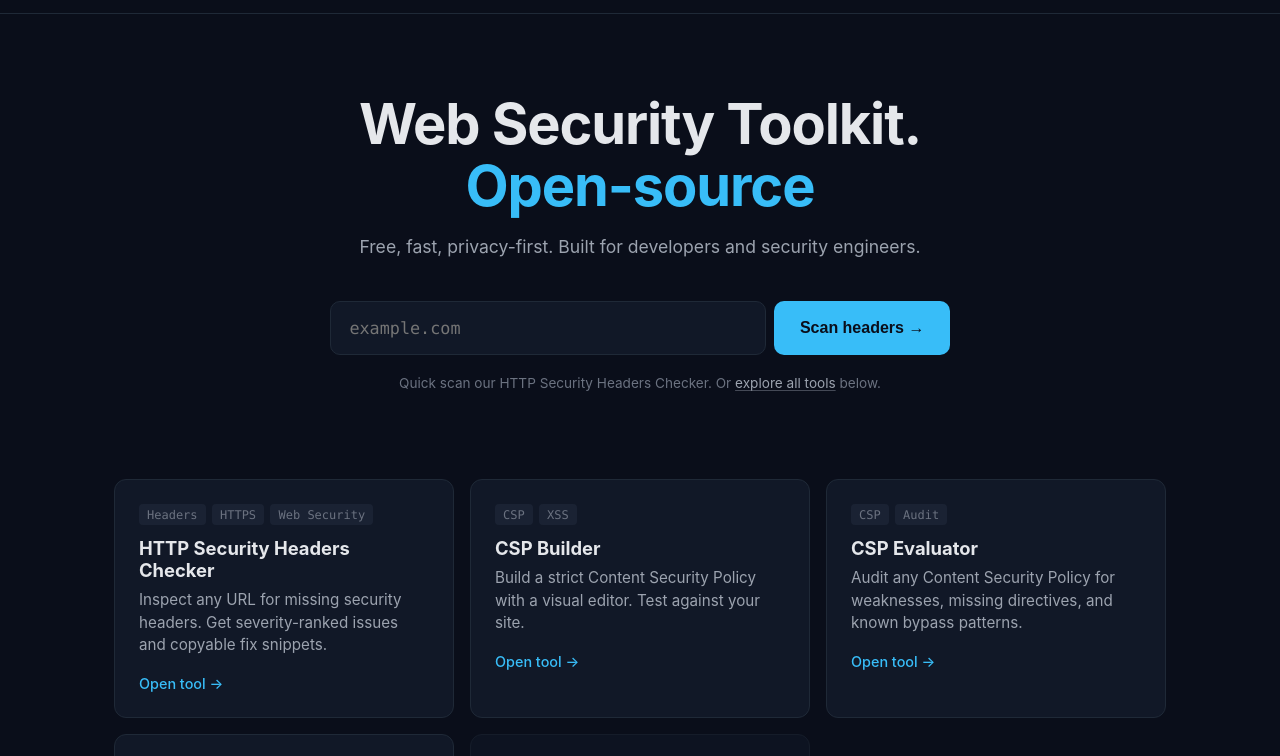
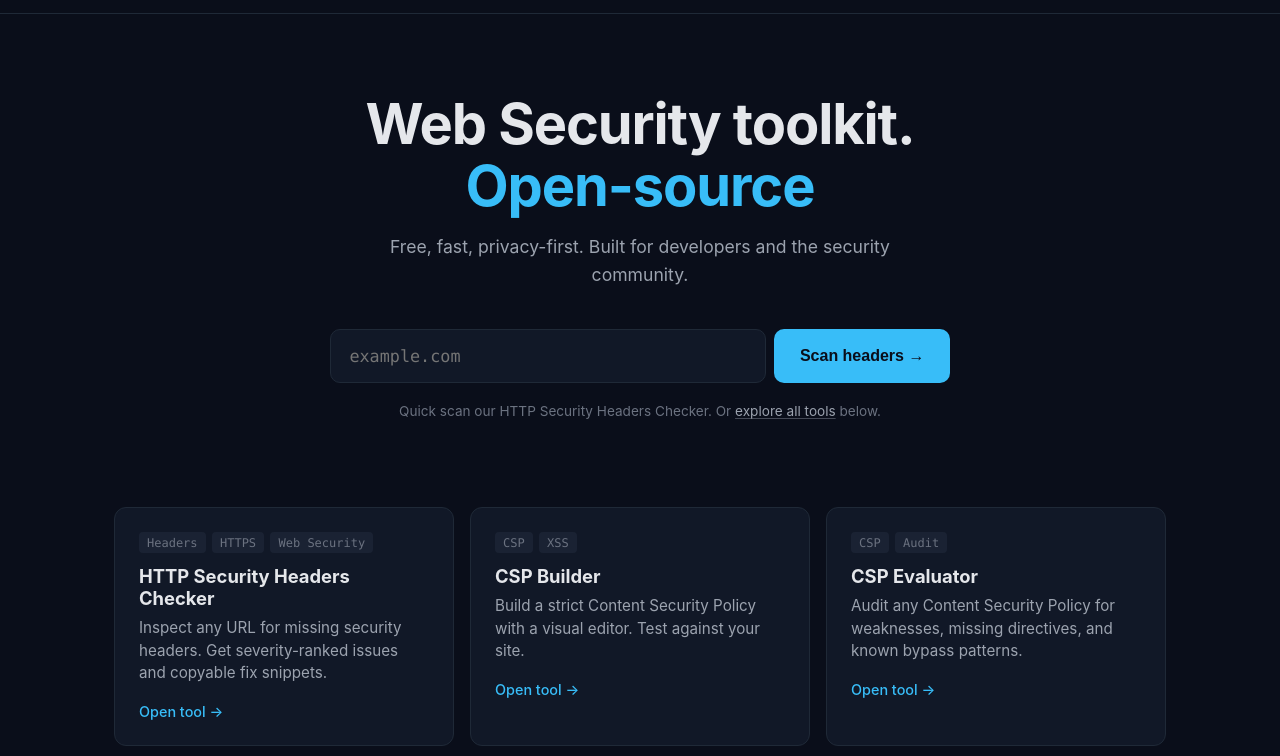
Before and after one commit to kadirbg/headerlab, an Astro site: page / in a window 1280 px wide. Shown: the part 39-795 px from the top of the page. Built offline with nearby package versions, Linux system fonts and the light colour scheme; Astro itself is replaced by a stand-in of ours.

Commit message:
Widen audience in lead: security engineers → security community

```diff
--- a/src/pages/index.astro
+++ b/src/pages/index.astro
@@ -47,11 +47,11 @@ const tools = [
 >
 <section class="hero">
         <h1>
-      Web Security Toolkit.<br />
+      Web Security toolkit.<br />
       <span class="accent">Open-source</span>
     </h1>
     <p class="lead">
-      Free, fast, privacy-first. Built for developers and security engineers.
+      Free, fast, privacy-first. Built for developers and the security community.
     </p>
 
     <form class="hero-scan" id="hero-scan">
```
